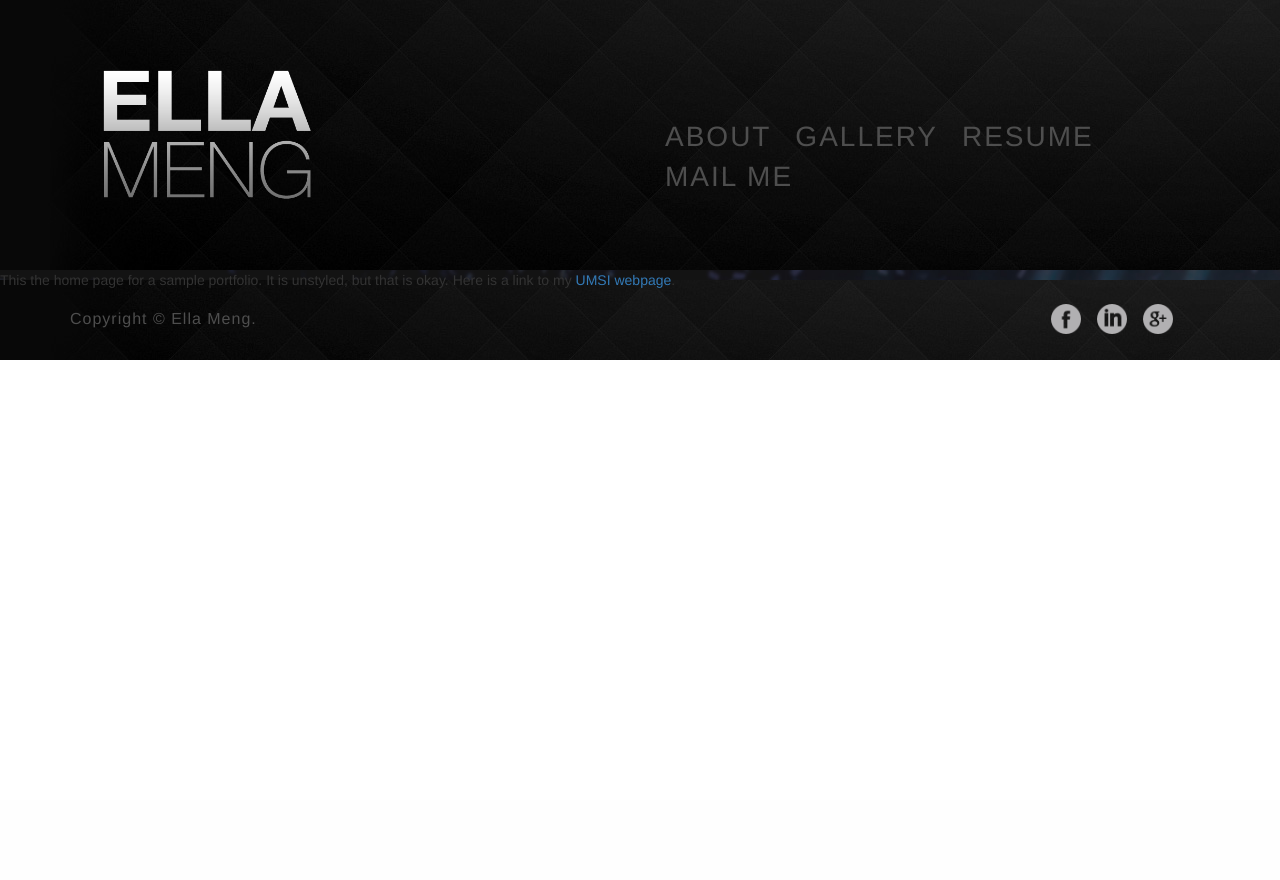
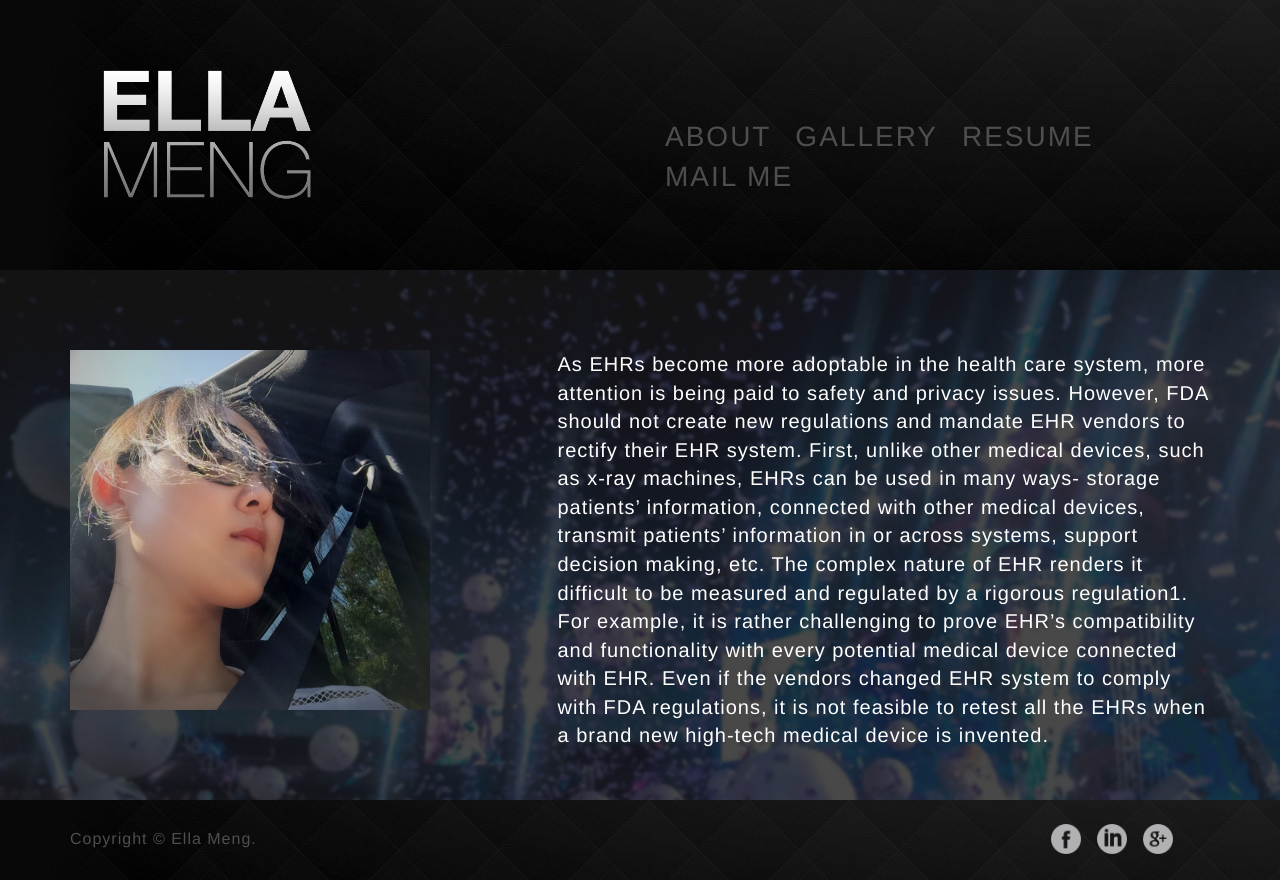
Before and after one commit to ellameng/539portfolio, a Python web app: template templates/about.html in a window 1280 px wide. Before the commit the page ends 360 px from the top, so only its background shows below. Run offline with Jinja, Linux system fonts and the light colour scheme; the template is opened without the code that fills it, so the values that code supplies are empty; some libraries are stand-ins or nearby versions.

Commit message:
About, Resume pages.

```diff
--- a/static/stylesheet/stylesheet.css
+++ b/static/stylesheet/stylesheet.css
@@ -77,11 +77,8 @@ section{
 	background-size: cover;
 	margin: 0;
 	margin-bottom: -20px;
-	padding: 0;
-}
-
-.gallery{
-	padding-top:60px;
+	/*padding: 0;*/
+	padding-top: 80px;
 	padding-bottom: 60px;
 }
 
@@ -103,3 +100,28 @@ section{
 	margin-bottom: 30px;
 	margin-top:20px;
 }
+
+#resume {
+	display: block;
+	height: 1000px;
+	/*margin: 0 auto;*/
+
+}
+
+/*#resumesection {
+	padding-top: 80px;
+	padding-bottom: 60px;
+}*/
+
+.headshot{
+	margin-bottom: 30px;
+}
+
+.introduction {
+	font-family: 'Helvetica Neue', Helvetica, Arial, sans-serif;
+	font-size: 20px;
+	font-weight: 100;
+	display: inline-block;
+	color: #fefefe;
+	letter-spacing: 1px;
+}
--- a/templates/about.html
+++ b/templates/about.html
@@ -1,7 +1,13 @@
 {% extends "templates/base.html" %}
 {% block content %}
 	<section>
-		<p>
-			This the home page for a sample portfolio.  It is unstyled, but that is okay.  Here is a link to my <a href = "http://collemc.people.si.umich.edu">UMSI webpage</a>.</p>
+		<div class="container">
+			<div class="row">
+				<img class="col-xs-12 col-md-4 headshot" src="../static/img/headshot.jpg">
+				<p class="col-xs-12 col-md-7 col-md-offset-1 introduction">As EHRs become more adoptable in the health care system, more attention is being paid to safety and privacy issues. However, FDA should not create new regulations and mandate EHR vendors to rectify their EHR system.
+				First, unlike other medical devices, such as x-ray machines, EHRs can be used in many ways- storage patients’ information, connected with other medical devices, transmit patients’ information in or across systems, support decision making, etc. The complex nature of EHR renders it difficult to be measured and regulated by a rigorous regulation1. For example, it is rather challenging to prove EHR’s compatibility and functionality with every potential medical device connected with EHR. Even if the vendors changed EHR system to comply with FDA regulations, it is not feasible to retest all the EHRs when a brand new high-tech medical device is invented.
+				</p>
+			</div>
+		</div>
 	</section>
 {%endblock%}
```
Also changed, not shown: templates/gallery.html (+9 -9 lines), templates/resume.html (+7 -3 lines), static/img/head.jpg (added), static/img/headshot.jpg (added), 1 other file.
